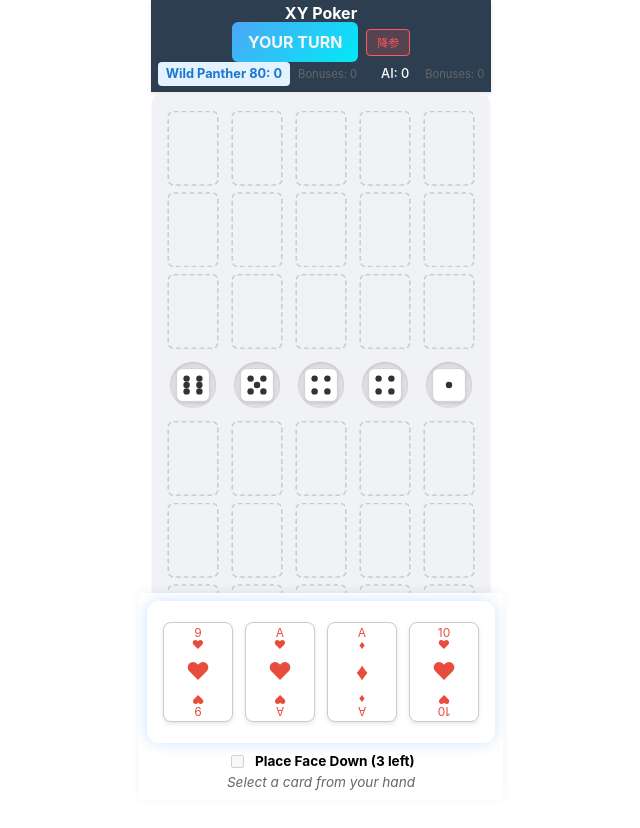
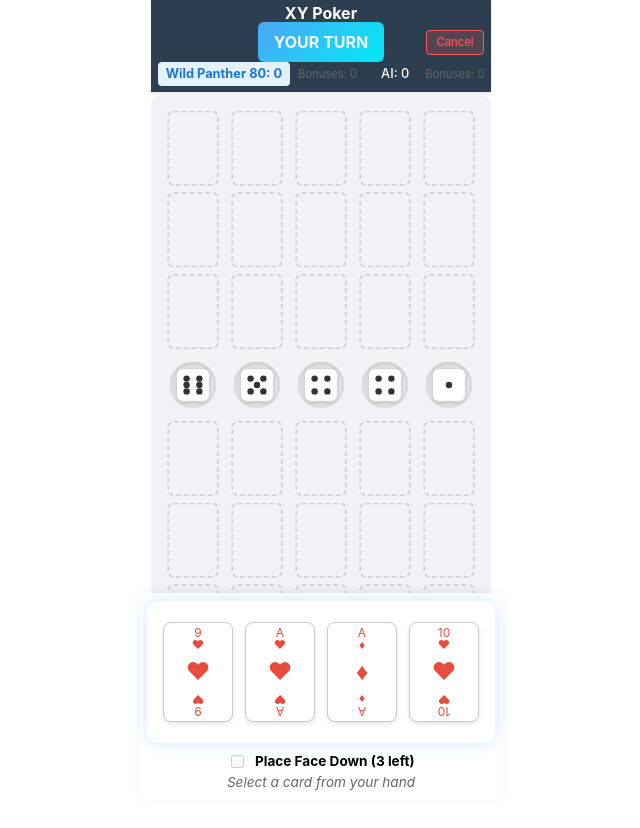
Before and after one commit to sotwat/xy-poker, a React (Vite) app: page / in a window 1280 px wide. Both pictures are taken after a click on the button "Start Game". Shown: the top 828 px of the page, without its empty margins (319-959 px from the left). Built offline with nearby package versions, Linux system fonts and the light colour scheme; no server answers.

Commit message:
fix: 降参ボタンをCancelに変更、YOUR TURNを中央揃えに
- ボタンテキスト: 降参 → Cancel
- YOUR TURNを中央揃え
- Cancelボタンを右側に絶対配置
- status-barをrelative positioningに変更

```diff
--- a/src/components/GameInfo.css
+++ b/src/components/GameInfo.css
@@ -17,8 +17,9 @@
     font-weight: bold;
     display: flex;
     align-items: center;
-    gap: 0.5rem;
     justify-content: center;
+    position: relative;
+    width: 100%;
 }
 
 .turn-indicator {
@@ -90,6 +91,8 @@
 }
 
 .surrender-btn {
+    position: absolute;
+    right: 0;
     padding: 0.3rem 0.6rem;
     font-size: 0.7rem;
     background: rgba(255, 88, 88, 0.2);
--- a/src/components/GameInfo.tsx
+++ b/src/components/GameInfo.tsx
@@ -39,7 +39,7 @@ export const GameInfo: React.FC<GameInfoProps> = ({
                             </div>
                             {onSurrender && (
                                 <button className="surrender-btn" onClick={onSurrender}>
-                                    降参
+                                    Cancel
                                 </button>
                             )}
                         </>
```
